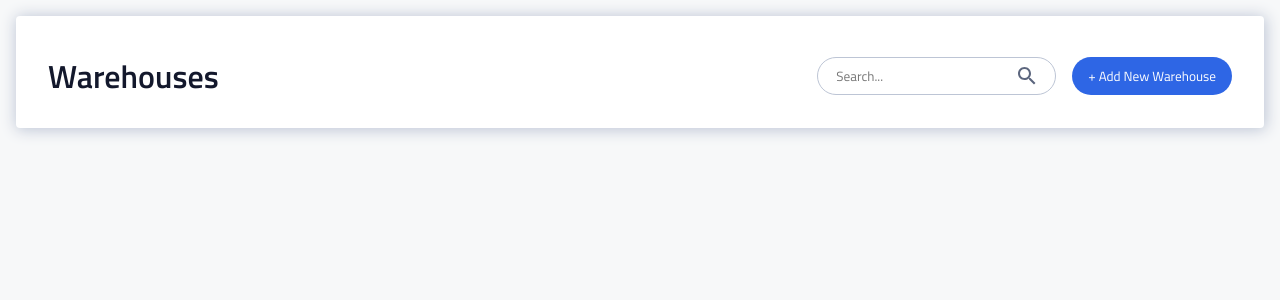
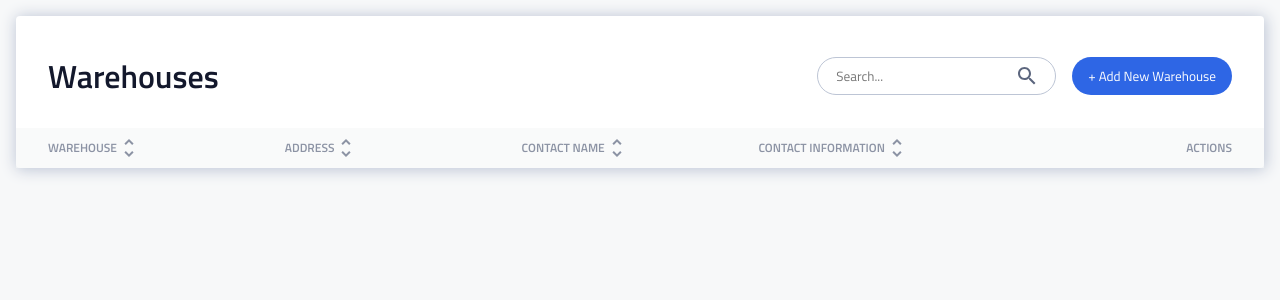
Before and after one commit to SimonMilord/instock_client, a React (Create React App) app: page / in a window 1280 px wide. Shown: the top 300 px of the page. Built offline with nearby package versions, Linux system fonts and the light colour scheme.

Commit message:
added labels Row component for tablet and desktop

```diff
--- a/src/pages/WarehousesPage/WarehousesPage.jsx
+++ b/src/pages/WarehousesPage/WarehousesPage.jsx
@@ -2,10 +2,12 @@ import React, { Component } from 'react';
 import WarehouseList from '../../components/WarehouseList/WarehouseList';
 import "./WarehousesPage.scss";
 import searchIcon from "../../assets/Icons/search-24px.svg";
+import sortIcon from "../../assets/Icons/sort-24px.svg";
 
 class WarehousesPage extends Component {
   render() {
     return (
+      // header of the warehouse Page
       <div className='warehousePage'>
         <div className='warehousePage-subhead'>
           <h1 className='warehousePage-title'>Warehouses</h1>
@@ -17,6 +19,28 @@ class WarehousesPage extends Component {
             <button className='newWarehouse-btn'>+ Add New Warehouse</button>
           </div>
         </div>
+        {/* Label row for the warehouse list table (ONLY FOR TABLET/DESKTOP) */}
+        <div className='labelsRow'>
+          <div className='labelsRow__item'>
+            <h4 className='labelsRow__label'>Warehouse</h4>
+            <img className='labelsRow__icon' src={sortIcon} alt="sorting icon"></img>
+          </div>
+          <div className='labelsRow__item'>
+            <h4 className='labelsRow__label'>Address</h4>
+            <img className='labelsRow__icon' src={sortIcon} alt="sorting icon"></img>
+          </div>
+          <div className='labelsRow__item'>
+            <h4 className='labelsRow__label'>Contact Name</h4>
+            <img className='labelsRow__icon' src={sortIcon} alt="sorting icon"></img>
+          </div>
+          <div className='labelsRow__item'>
+            <h4 className='labelsRow__label'>Contact Information</h4>
+            <img className='labelsRow__icon' src={sortIcon} alt="sorting icon"></img>
+          </div>
+          <div className='labelsRow__item labelsRow__item--action'>
+            <h4 className='labelsRow__label'>Actions</h4>
+          </div>
+        </div>
         <WarehouseList />
       </div>
     );
--- a/src/pages/WarehousesPage/WarehousesPage.scss
+++ b/src/pages/WarehousesPage/WarehousesPage.scss
@@ -8,6 +8,8 @@
   border-radius: 4px;
   box-shadow: 1px 1px 15px 1px $secondary-grey;
 }
+
+// HEADER SECTION
 .warehousePage-subhead {
   padding: 2.5rem 2rem 2rem 2rem;
   @include tablet {
@@ -74,3 +76,35 @@
     }
   }
 }
+
+// LABEL ROW COMPONENT FOR TABLET/DESKTOP
+
+.labelsRow {
+  display: none;
+  padding: 0.5rem 2rem;
+  background-color: $page-background-color;
+  opacity: 0.7;
+
+  @include tablet {
+    display: flex;
+  }
+  .labelsRow__item {
+    width: 20%;
+    display: flex;
+    align-items: center;
+    &--action {
+      justify-content: flex-end;
+    }
+
+    .labelsRow__label {
+      text-transform: uppercase;
+      font-size: 12px;
+      line-height: 18px;
+      color: $secondary-text-color;
+    }
+
+    .labelsRow__icon {
+
+    }
+  }
+}
```
